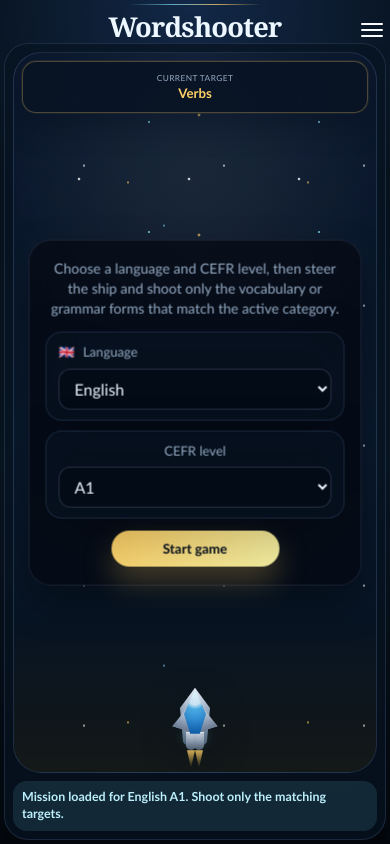
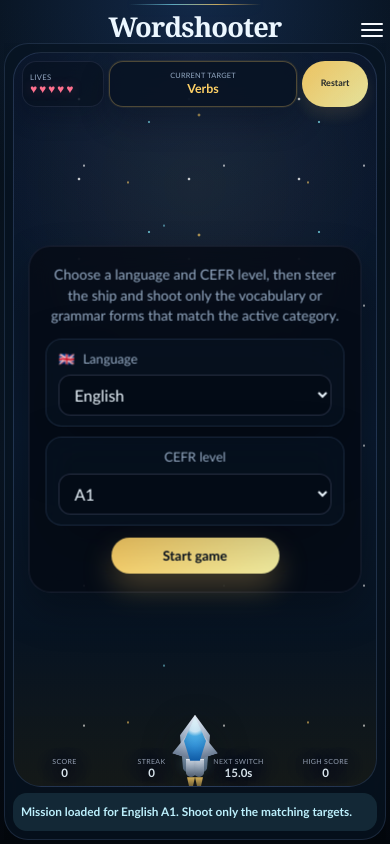
Before and after one commit to KireGW/wordshooter, a React (Vite) app: page / in a window 390 px wide. Built offline with nearby package versions, Linux system fonts and the light colour scheme.

Commit message:
Refine iPhone mobile HUD sizing

```diff
--- a/src/App.css
+++ b/src/App.css
@@ -1566,7 +1566,7 @@
     right: 10px;
     justify-content: space-between;
     align-items: stretch;
-    gap: 8px;
+    gap: 6px;
   }
 
   .arena-overlay-top-start {
@@ -1574,48 +1574,48 @@
   }
 
   .arena-overlay-bottom {
-    left: 12px;
-    right: 12px;
-    bottom: 12px;
+    left: 10px;
+    right: 10px;
+    bottom: 8px;
     justify-content: center;
   }
 
   .arena-mini-card {
     box-sizing: border-box;
-    padding: 8px 10px;
-    height: 56px;
-    border-radius: 16px;
+    padding: 7px 9px;
+    height: 50px;
+    border-radius: 14px;
     background: rgba(6, 15, 28, 0.72);
     border: 1px solid rgba(184, 192, 255, 0.14);
     backdrop-filter: blur(14px);
     box-shadow: 0 10px 24px rgba(4, 10, 20, 0.24);
     display: grid;
     align-content: center;
-    gap: 4px;
+    gap: 3px;
   }
 
   .arena-mini-card span {
     color: var(--muted);
-    font-size: 0.6rem;
+    font-size: 0.56rem;
     text-transform: uppercase;
-    letter-spacing: 0.09em;
+    letter-spacing: 0.06em;
     overflow-wrap: anywhere;
     word-break: break-word;
     line-height: 1.15;
   }
 
   .arena-mini-card strong {
-    font-size: 0.94rem;
+    font-size: 0.88rem;
     line-height: 1;
     overflow-wrap: anywhere;
     word-break: break-word;
   }
 
   .arena-mini-time {
-    flex: 0 0 96px;
-    min-width: 96px;
-    max-width: 96px;
-    padding: 7px 9px;
+    flex: 0 0 88px;
+    min-width: 88px;
+    max-width: 88px;
+    padding: 6px 8px;
     background: rgba(6, 15, 28, 0.56);
     border-color: rgba(184, 192, 255, 0.1);
   }
@@ -1643,7 +1643,7 @@
   }
 
   .arena-mini-lives .arena-mini-heart {
-    font-size: 0.84rem;
+    font-size: 0.78rem;
     line-height: 1;
     color: rgba(236, 247, 255, 0.14);
     letter-spacing: 0;
@@ -1660,14 +1660,14 @@
     width: 100%;
     display: grid;
     grid-template-columns: repeat(4, minmax(0, 1fr));
-    gap: 10px;
+    gap: 4px;
     pointer-events: none;
   }
 
   .arena-mobile-stat {
     display: grid;
-    gap: 2px;
-    padding: 6px 4px;
+    gap: 1px;
+    padding: 2px 1px;
     text-align: center;
     color: rgba(236, 247, 255, 0.92);
     text-shadow: 0 4px 18px rgba(4, 10, 20, 0.6);
@@ -1675,15 +1675,15 @@
 
   .arena-mobile-stat span {
     color: rgba(184, 198, 219, 0.8);
-    font-size: 0.58rem;
-    letter-spacing: 0.12em;
+    font-size: 0.5rem;
+    letter-spacing: 0.08em;
     text-transform: uppercase;
     overflow-wrap: anywhere;
     word-break: break-word;
   }
 
   .arena-mobile-stat strong {
-    font-size: 0.86rem;
+    font-size: 0.76rem;
     line-height: 1;
     font-weight: 700;
     overflow-wrap: anywhere;
@@ -1691,7 +1691,7 @@
   }
 
   .arena-target-card strong {
-    font-size: clamp(0.92rem, 3.1vw, 1.14rem);
+    font-size: clamp(0.9rem, 3vw, 1.08rem);
   }
 
   .arena-target-card {
@@ -1700,7 +1700,7 @@
     flex: 1 1 0;
     width: 100%;
     max-width: none;
-    padding: 10px 14px;
+    padding: 8px 12px;
     background: rgba(8, 19, 36, 0.9);
     border-color: rgba(255, 209, 102, 0.28);
     box-shadow:
@@ -1709,8 +1709,8 @@
   }
 
   .arena-target-card span {
-    font-size: 0.56rem;
-    letter-spacing: 0.07em;
+    font-size: 0.52rem;
+    letter-spacing: 0.05em;
   }
 
   .arena-target-picker {
@@ -1775,20 +1775,20 @@
 
   .arena-restart-button {
     box-sizing: border-box;
-    height: 56px;
-    padding: 7px 10px;
+    height: 50px;
+    padding: 6px 8px;
     display: inline-flex;
     align-items: center;
     justify-content: center;
     line-height: 1;
-    font-size: clamp(0.68rem, 2vw, 0.74rem);
+    font-size: clamp(0.62rem, 1.9vw, 0.7rem);
     font-weight: 600;
     color: rgba(8, 17, 31, 0.88);
     box-shadow: 0 8px 16px rgba(255, 209, 102, 0.12);
-    flex: 0 1 82px;
-    width: 82px;
-    min-width: 82px;
-    max-width: 82px;
+    flex: 0 1 74px;
+    width: 74px;
+    min-width: 74px;
+    max-width: 74px;
     align-self: stretch;
     opacity: 0.92;
   }
@@ -1848,16 +1848,16 @@
   .spaceship {
     width: 56px;
     height: 72px;
-    bottom: -1.5%;
+    bottom: -2.6%;
   }
 
   .feedback {
     height: auto;
-    min-height: 48px;
-    font-size: 0.82rem;
-    margin-top: 10px;
+    min-height: 42px;
+    font-size: 0.78rem;
+    margin-top: 8px;
     margin-bottom: 0;
-    padding: 9px 10px;
+    padding: 8px 9px;
     box-sizing: border-box;
     grid-row: 3;
     overflow-wrap: anywhere;
@@ -1965,36 +1965,36 @@
     top: 8px;
     left: 8px;
     right: 8px;
-    gap: 6px;
+    gap: 5px;
   }
 
   .arena-overlay-bottom {
     left: 8px;
     right: 8px;
-    bottom: 10px;
+    bottom: 6px;
   }
 
   .arena-mini-card {
-    height: 52px;
-    padding: 7px 8px;
+    height: 46px;
+    padding: 6px 7px;
     border-radius: 14px;
-    gap: 3px;
+    gap: 2px;
   }
 
   .arena-mini-card span {
-    font-size: 0.54rem;
-    letter-spacing: 0.06em;
+    font-size: 0.48rem;
+    letter-spacing: 0.04em;
   }
 
   .arena-mini-card strong {
-    font-size: 0.86rem;
+    font-size: 0.8rem;
   }
 
   .arena-mini-time {
-    flex-basis: 88px;
-    min-width: 88px;
-    max-width: 88px;
-    padding-inline: 8px;
+    flex-basis: 82px;
+    min-width: 82px;
+    max-width: 82px;
+    padding-inline: 7px;
   }
 
   .arena-mini-lives {
@@ -2002,46 +2002,46 @@
   }
 
   .arena-mini-lives .arena-mini-heart {
-    font-size: 0.78rem;
+    font-size: 0.74rem;
   }
 
   .arena-target-card {
-    padding: 8px 10px;
+    padding: 7px 9px;
   }
 
   .arena-target-card span {
-    font-size: 0.52rem;
+    font-size: 0.46rem;
+    letter-spacing: 0.03em;
+  }
+
+  .arena-target-card strong {
+    font-size: clamp(0.78rem, 3.2vw, 0.96rem);
+  }
+
+  .arena-restart-button {
+    height: 46px;
+    width: 66px;
+    min-width: 66px;
+    max-width: 66px;
+    padding: 5px 7px;
+    font-size: clamp(0.56rem, 1.85vw, 0.64rem);
+  }
+
+  .arena-mobile-stats {
+    gap: 2px;
+  }
+
+  .arena-mobile-stat {
+    padding: 1px 0;
+  }
+
+  .arena-mobile-stat span {
+    font-size: 0.44rem;
     letter-spacing: 0.05em;
   }
 
-  .arena-target-card strong {
-    font-size: clamp(0.82rem, 3.4vw, 1rem);
-  }
-
-  .arena-restart-button {
-    height: 52px;
-    width: 74px;
-    min-width: 74px;
-    max-width: 74px;
-    padding: 6px 8px;
-    font-size: clamp(0.62rem, 2vw, 0.7rem);
-  }
-
-  .arena-mobile-stats {
-    gap: 6px;
-  }
-
-  .arena-mobile-stat {
-    padding: 4px 2px;
-  }
-
-  .arena-mobile-stat span {
-    font-size: 0.52rem;
-    letter-spacing: 0.08em;
-  }
-
   .arena-mobile-stat strong {
-    font-size: 0.8rem;
+    font-size: 0.72rem;
   }
 
   .word-target {
@@ -2052,20 +2052,20 @@
   .spaceship {
     width: 54px;
     height: 70px;
-    bottom: -2%;
+    bottom: -3.8%;
   }
 
   .feedback {
-    min-height: 44px;
-    margin-top: 8px;
-    padding: 8px 9px;
-    font-size: 0.78rem;
+    min-height: 38px;
+    margin-top: 6px;
+    padding: 7px 8px;
+    font-size: 0.74rem;
   }
 
   .mobile-control-zone {
     left: 8px;
     right: 8px;
-    bottom: 52px;
+    bottom: 46px;
   }
 
   .start-screen {
--- a/src/App.jsx
+++ b/src/App.jsx
@@ -2574,8 +2574,6 @@
 
           {isMobileLayout ? (
             <>
-              {hasLaunchedInitialRun ? (
-                <>
               <div className="arena-overlay arena-overlay-top">
                 <div className={`arena-mini-card arena-mini-time ${game.feedbackTone === 'bad' ? 'arena-mini-time-alert' : ''}`}>
                   <span>{uiText.lives}</span>
@@ -2618,17 +2616,6 @@
                   </div>
                 </div>
               </div>
-                </>
-              ) : (
-                <div className="arena-overlay arena-overlay-top arena-overlay-top-start">
-                  <div className="arena-target-picker">
-                    <div className="arena-mini-card arena-target-card">
-                      <span>{targetUiPack.currentTarget}</span>
-                      <strong style={{ color: targetStyle.color }}>{targetUiCategory.label}</strong>
-                    </div>
-                  </div>
-                </div>
-              )}
             </>
           ) : null}
 
```
Lines whose indentation alone changed are shown as unchanged.
